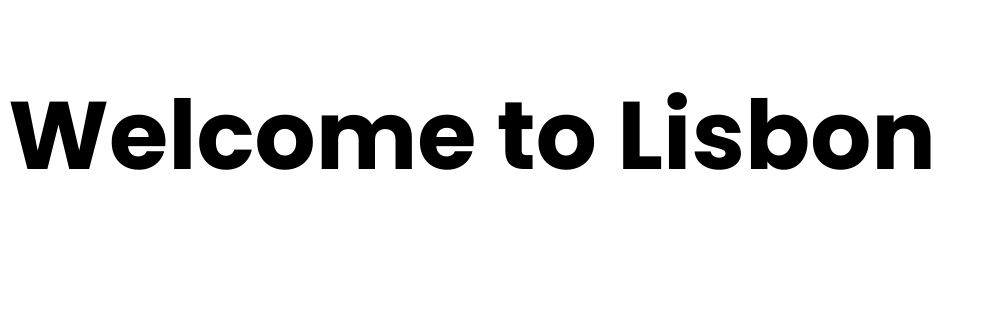
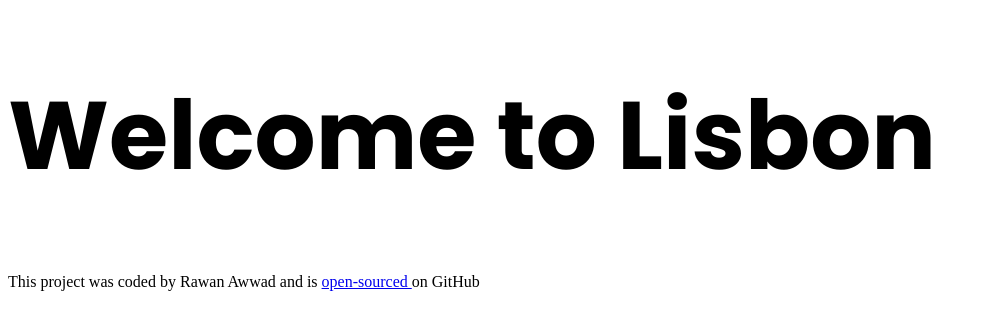
Before and after one commit to rawwad97/lison-travel-project, a plain HTML site: page index.html in a window 1280 px wide. Shown: the whole page, without its empty margins (0-986 px from the left). Drawn offline with Linux system fonts and the light colour scheme.

Commit message:
Added a link to the GitHub repositiory.

```diff
--- a/index.html
+++ b/index.html
@@ -15,5 +15,14 @@
   </head>
   <body>
     <h1>Welcome to Lisbon</h1>
+    <footer>
+      This project was coded by Rawan Awwad and is
+      <a
+        href="https://github.com/rawwad97/lison-travel-project"
+        target="_blank"
+      >
+        open-sourced </a
+      >on GitHub
+    </footer>
   </body>
 </html>
```
